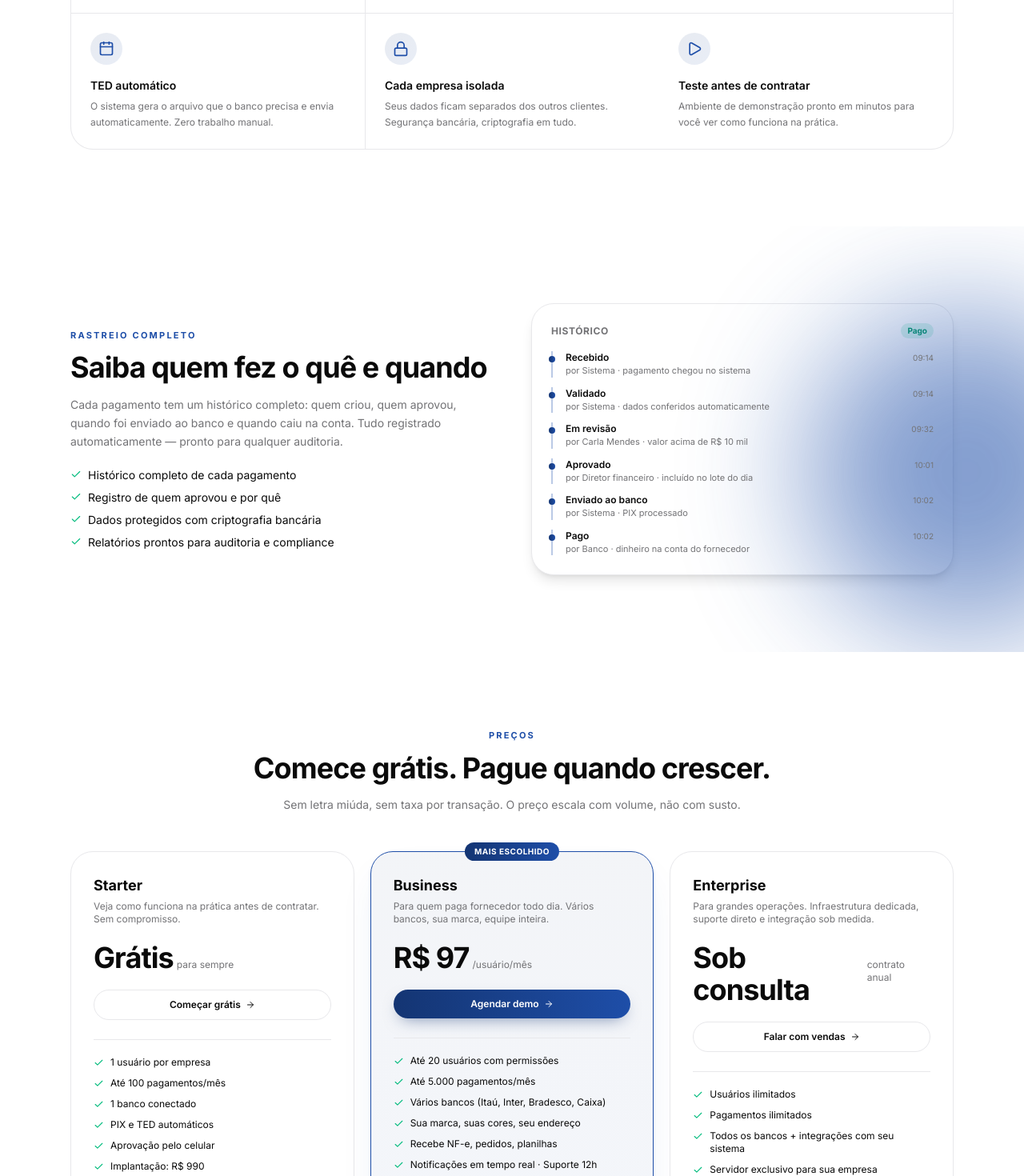
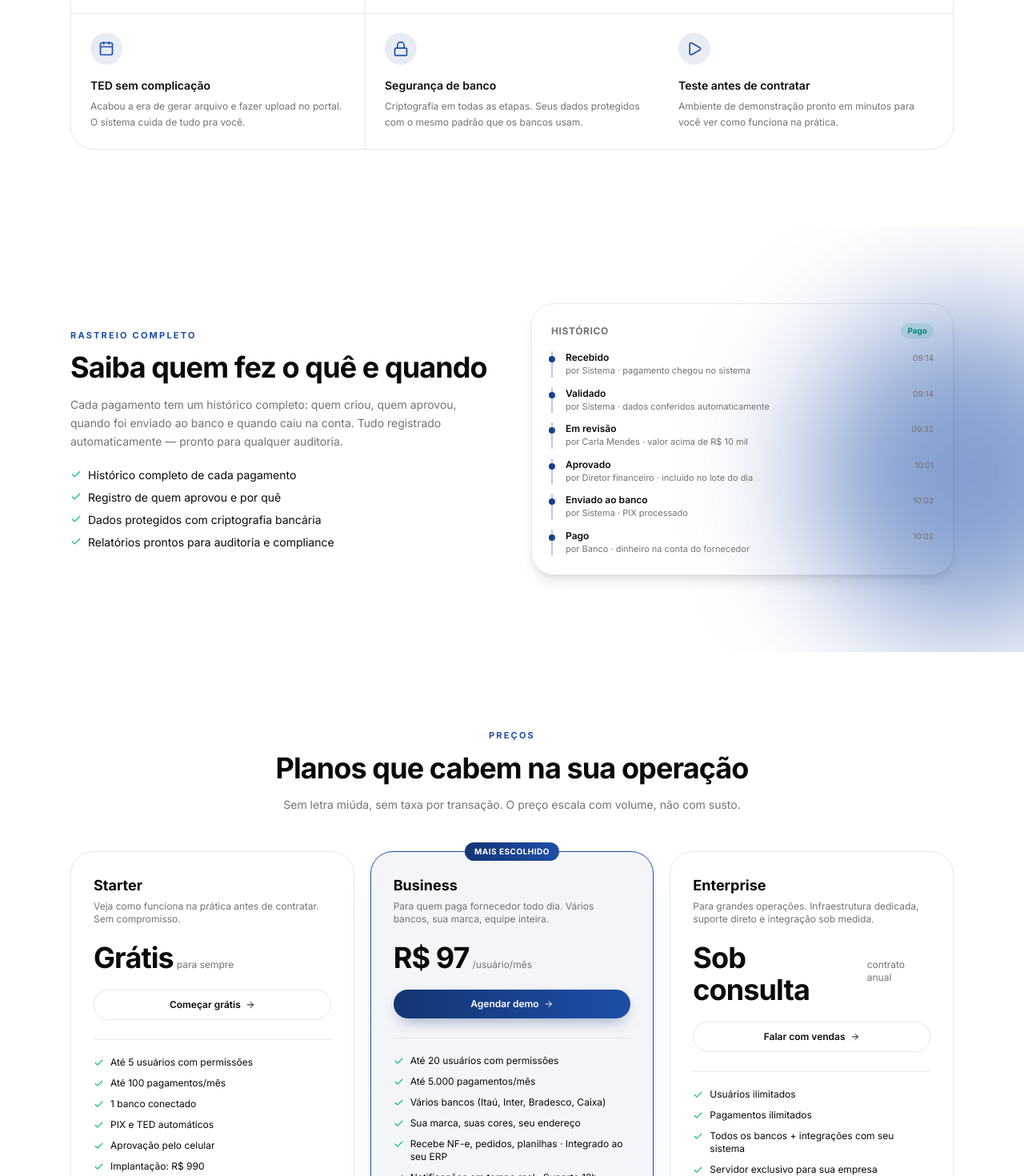
Before and after one commit to Doublethree-SamuelMauli/PaymentsHub, a Next.js app in the folder frontend/: page / in a window 1280 px wide. Shown: the part 2900-4370 px from the top of the page at 80% size. Built offline with nearby package versions, Linux system fonts and the light colour scheme.

Commit message:
fix: copy ajustes - TED/seguranca/pricing/starter 5 users/NF-e ERP

```diff
--- a/frontend/src/app/page.tsx
+++ b/frontend/src/app/page.tsx
@@ -657,13 +657,13 @@ function Features() {
     },
     {
       icon: <Calendar size={20} />,
-      title: "TED automático",
-      desc: "O sistema gera o arquivo que o banco precisa e envia automaticamente. Zero trabalho manual.",
+      title: "TED sem complicação",
+      desc: "Acabou a era de gerar arquivo e fazer upload no portal. O sistema cuida de tudo pra você.",
     },
     {
       icon: <Lock size={20} />,
-      title: "Cada empresa isolada",
-      desc: "Seus dados ficam separados dos outros clientes. Segurança bancária, criptografia em tudo.",
+      title: "Segurança de banco",
+      desc: "Criptografia em todas as etapas. Seus dados protegidos com o mesmo padrão que os bancos usam.",
     },
     {
       icon: <Play size={20} />,
@@ -770,7 +770,7 @@ function Pricing() {
       cadence: "para sempre",
       desc: "Veja como funciona na prática antes de contratar. Sem compromisso.",
       features: [
-        "1 usuário por empresa",
+        "Até 5 usuários com permissões",
         "Até 100 pagamentos/mês",
         "1 banco conectado",
         "PIX e TED automáticos",
@@ -791,7 +791,7 @@ function Pricing() {
         "Até 5.000 pagamentos/mês",
         "Vários bancos (Itaú, Inter, Bradesco, Caixa)",
         "Sua marca, suas cores, seu endereço",
-        "Recebe NF-e, pedidos, planilhas",
+        "Recebe NF-e, pedidos, planilhas · Integrado ao seu ERP",
         "Notificações em tempo real · Suporte 12h",
         "Implantação: R$ 4.900",
       ],
@@ -824,7 +824,7 @@ function Pricing() {
         <div className="mx-auto max-w-2xl text-center">
           <p className="text-[11px] font-bold uppercase tracking-[0.2em] text-[#1e4ea8]">Preços</p>
           <h2 className="mt-3 text-3xl font-bold tracking-tight text-[var(--foreground)] sm:text-4xl">
-            Comece grátis. Pague quando crescer.
+            Planos que cabem na sua operação
           </h2>
           <p className="mt-4 text-sm text-[var(--muted-foreground)]">
             Sem letra miúda, sem taxa por transação. O preço escala com volume, não com susto.
```
